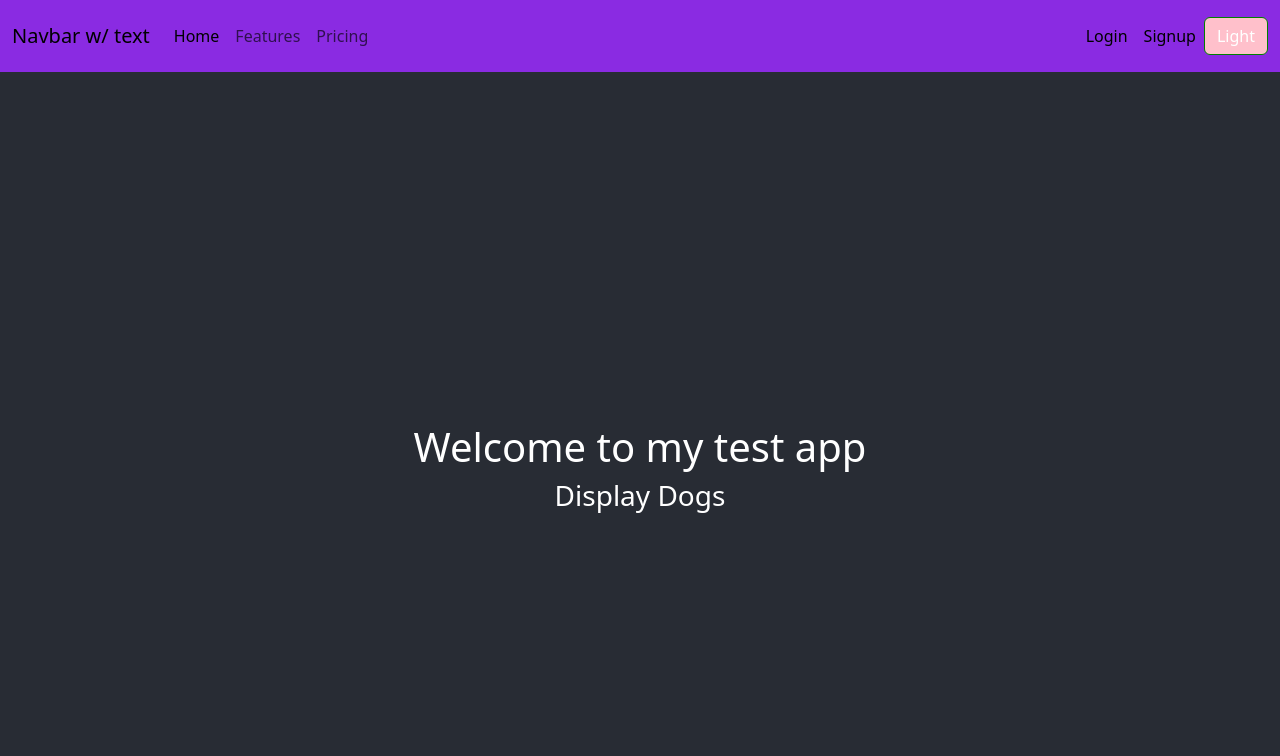
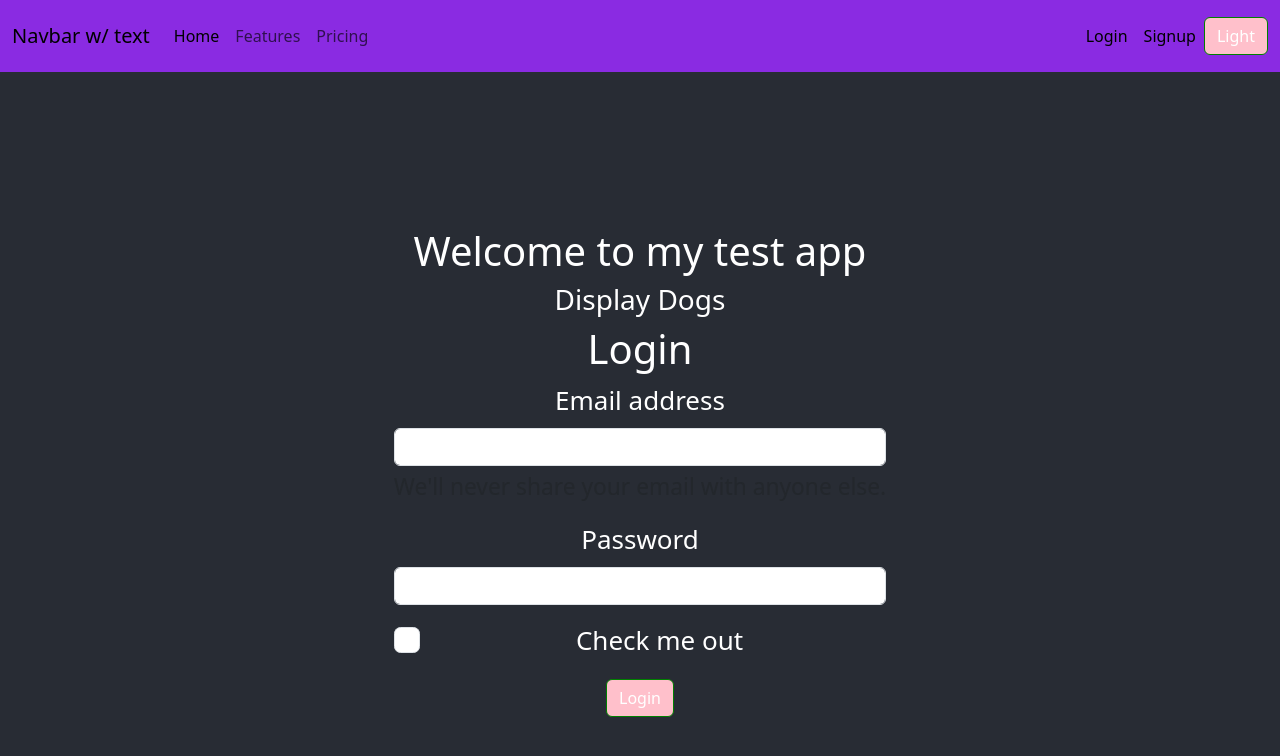
Before and after one commit to shivangi0109/test-app, a React (Create React App) app in the folder frontend/: page /login in a window 1280 px wide. Shown: the top 756 px of the page. Built offline with nearby package versions, Linux system fonts and the light colour scheme; no server answers.

Commit message:
Created a login form and after submitting the correct login credentials getting the token

```diff
--- a/frontend/package.json
+++ b/frontend/package.json
@@ -6,6 +6,7 @@
     "@testing-library/jest-dom": "^5.17.0",
     "@testing-library/react": "^13.4.0",
     "@testing-library/user-event": "^13.5.0",
+    "axios": "^1.6.1",
     "bootstrap": "^5.3.2",
     "react": "^18.2.0",
     "react-dom": "^18.2.0",
--- a/frontend/src/App.js
+++ b/frontend/src/App.js
@@ -1,5 +1,5 @@
 import NavigationBar from './components/NavigationBar';
-// import Login from './components/Login';
+import Login from './components/Login';
 // import PetsProfile from './components/PetsProfile';
 import Main from './components/Main';
 import './App.css';
@@ -10,7 +10,7 @@ function App() {
       <NavigationBar />
       <header className="App-header">
         <Main />
-        {/* <Login /> */}
+        <Login />
         {/* <PetsProfile /> */}
       </header>
     </div>
--- a/frontend/src/components/Login/Login.jsx
+++ b/frontend/src/components/Login/Login.jsx
@@ -1,15 +1,47 @@
+import { useState } from 'react';
+import axios from 'axios';
+
 const Login = () => {
+  const [token, setToken] = useState(null);
+  const [email, setEmail] = useState('');
+  const [password, setPasword] = useState('');
+
+  const handleSubmit = (e) => {
+    e.preventDefault();
+    axios.post('http://localhost:8080/login', { email, password })
+      .then((response) => {
+        console.log(response)
+      })
+      .catch((error) => console.log(error))
+  }
+
   return (
     <>
-      <form>
+      <h1>Login</h1>
+
+      { !token && (
+        <form onSubmit={handleSubmit}>
           <div class="mb-3">
             <label for="exampleInputEmail1" class="form-label">Email address</label>
-          <input type="email" class="form-control" id="exampleInputEmail1" aria-describedby="emailHelp" />
+            <input
+              type="email"
+              value={email}
+              onChange={(e) => setEmail(e.target.value)}
+              class="form-control"
+              id="exampleInputEmail1"
+              aria-describedby="emailHelp"
+            />
             <div id="emailHelp" class="form-text">We'll never share your email with anyone else.</div>
           </div>
           <div class="mb-3">
             <label for="exampleInputPassword1" class="form-label">Password</label>
-          <input type="password" class="form-control" id="exampleInputPassword1" />
+            <input
+            type="password"
+            value={password}
+            onChange={(e) => setPasword(e.target.value)}
+            class="form-control"
+            id="exampleInputPassword1"
+          />
           </div>
           <div class="mb-3 form-check">
             <input type="checkbox" class="form-check-input" id="exampleCheck1" />
@@ -17,6 +49,8 @@ const Login = () => {
           </div>
           <button type="submit" class="btn btn-primary">Login</button>
         </form>
+      )}
+
     </>
    );
 }
--- a/frontend/src/components/Main/Main.jsx
+++ b/frontend/src/components/Main/Main.jsx
@@ -1,4 +1,17 @@
+
+import axios from "axios";
+import { useState, useEffect } from 'react';
+
 const Main = () => {
+  const [pets, setPets] = useState([]);
+
+  useEffect(() => {
+    axios.get("/dogs").then((res) => {
+      console.log(res);
+      // setPets(res.data.data);
+    });
+  }, []);
+
   return (
     <>
       <h1>Welcome to my test app</h1>
```
Also changed, not shown: 1 other file (tests, documents, lock files or other folders). Lines whose indentation alone changed are shown as unchanged.
